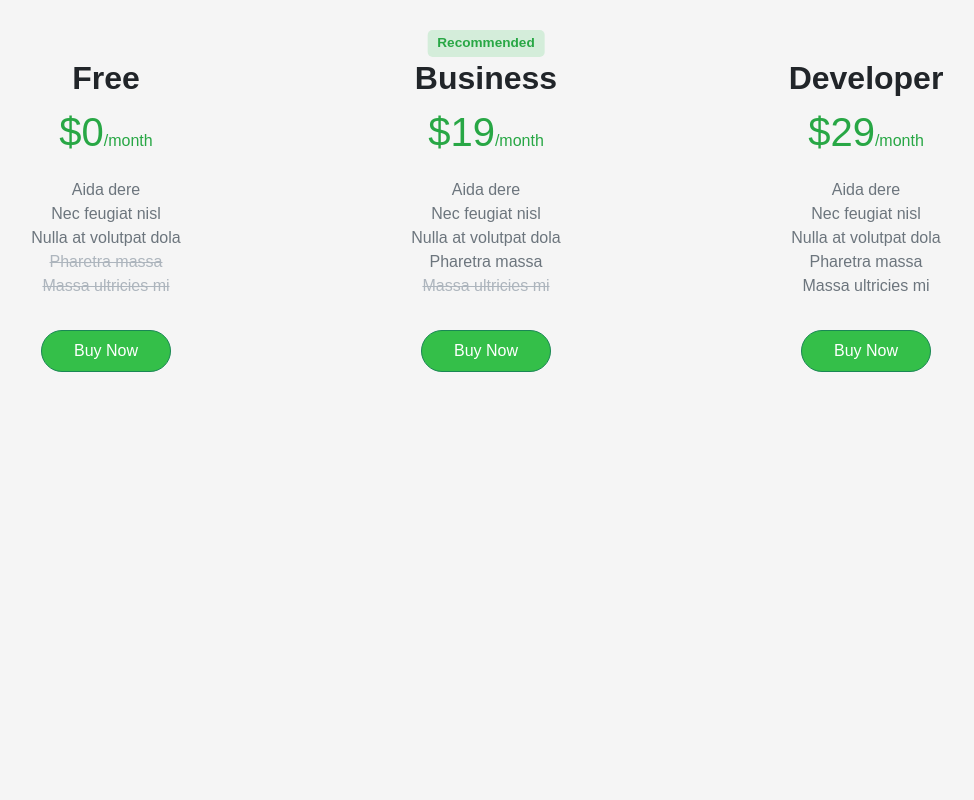
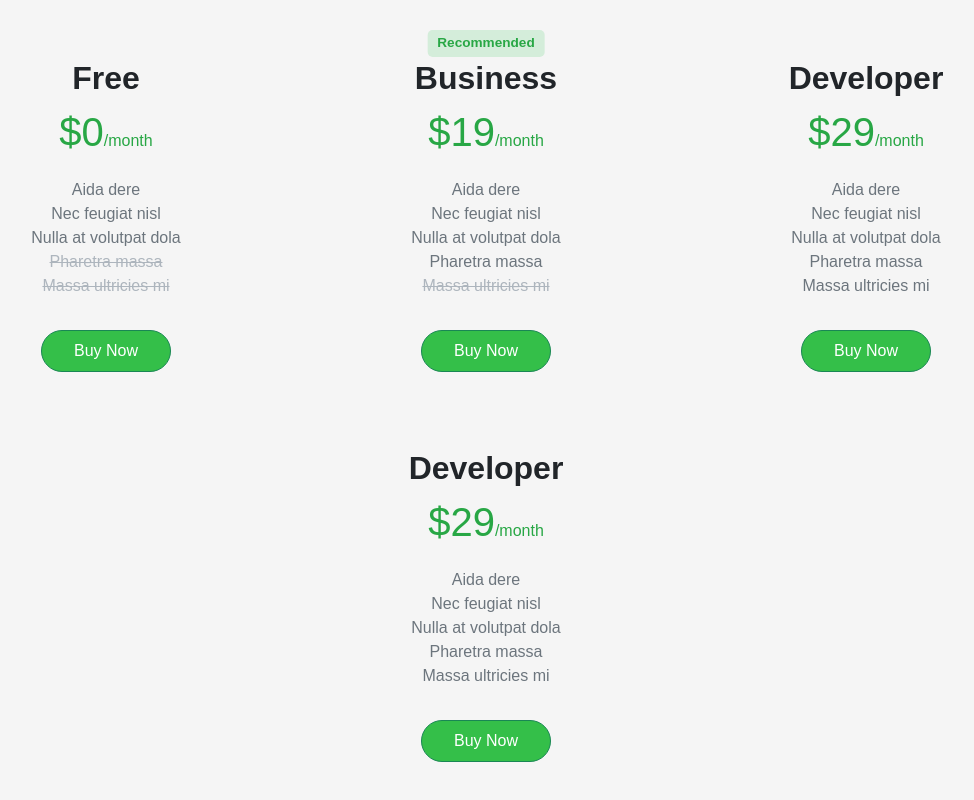
Before and after one commit to MOhmedBadr/be-creative-site, a plain HTML site: page index.html in a window 1280 px wide. Shown: the part 3506-4306 px from the top of the page, without its empty margins (154-1128 px from the left). Before the commit the page ends 3926 px from the top, so only its background shows below. Drawn offline with nearby package versions, Linux system fonts and the light colour scheme.

Commit message:
add-new-card

```diff
--- a/index.html
+++ b/index.html
@@ -239,6 +239,21 @@
           </div>
       </div>
 
+      <div class="col-md-4 mb-4">
+        <div class="pricing-table text-center p-4">
+            <div class="pricing-header">Developer</div>
+            <div class="price">$29<span class="fs-6">/month</span></div>
+            <ul class="list-unstyled mt-3">
+                <li class="feature">Aida dere</li>
+                <li class="feature">Nec feugiat nisl</li>
+                <li class="feature">Nulla at volutpat dola</li>
+                <li class="feature">Pharetra massa</li>
+                <li class="feature">Massa ultricies mi</li>
+            </ul>
+            <button class="btn btn-outline-success btn-buy mt-3">Buy Now</button>
+        </div>
+    </div>
+
   </div>
 </div>
 
```
